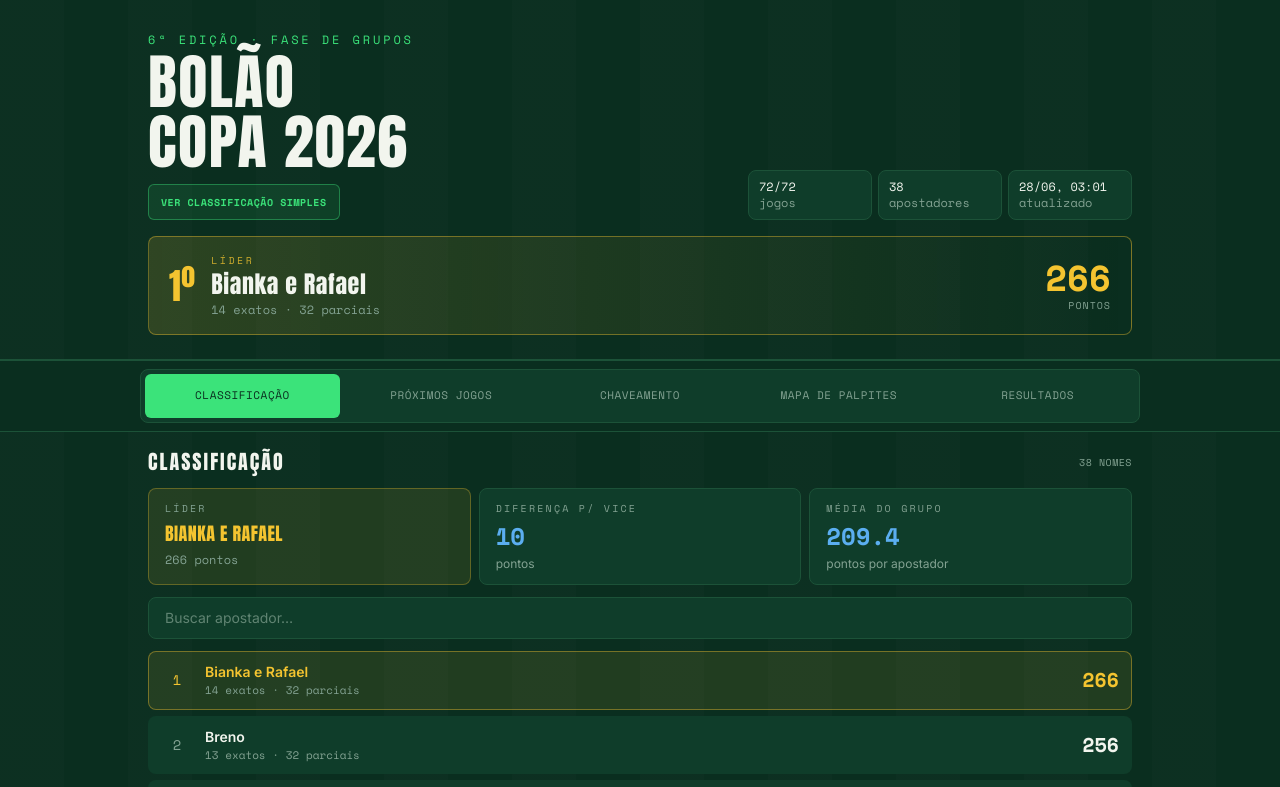
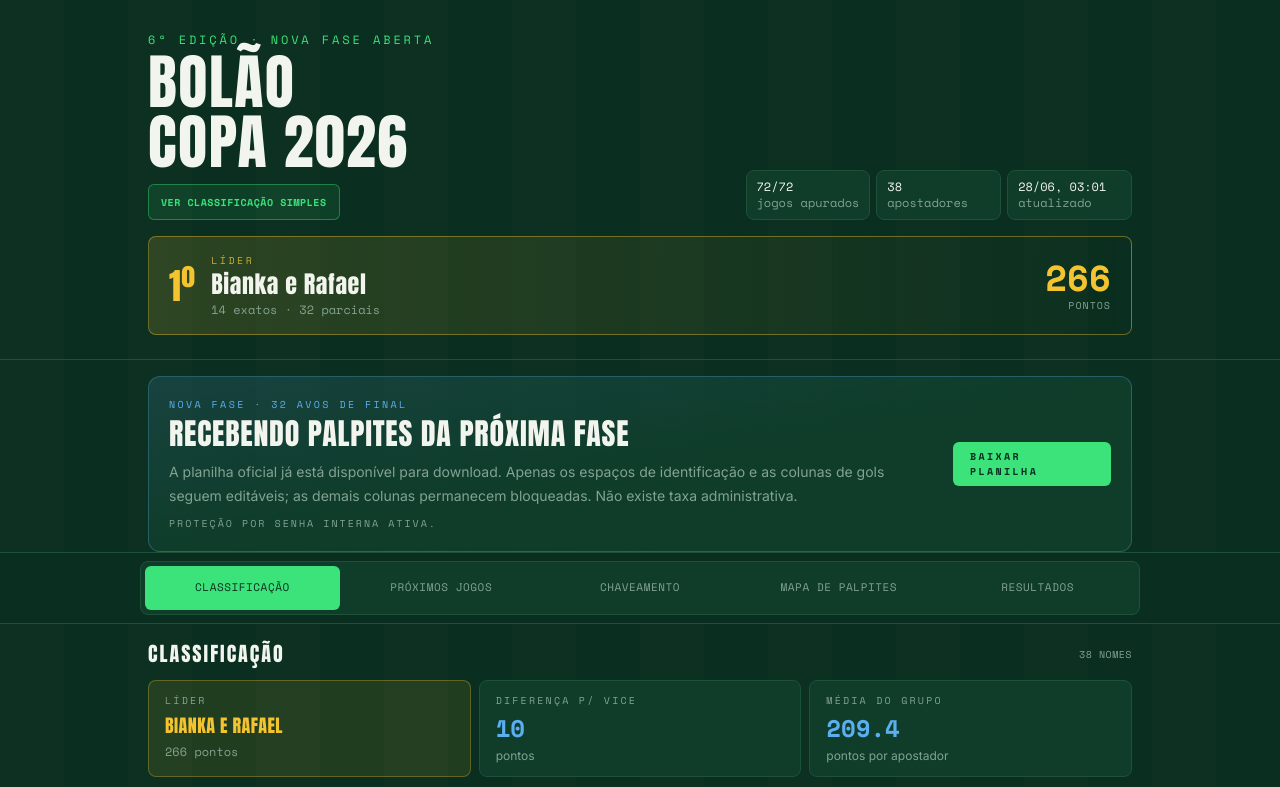
Before and after one commit to leandroclf/bolaocopa, a Next.js app: page / in a window 1280 px wide. Shown: the top 787 px of the page. Built offline with nearby package versions, Linux system fonts and the light colour scheme.

Commit message:
feat: add round of 32 messaging and spreadsheet download

```diff
--- a/src/app/classificacao/page.tsx
+++ b/src/app/classificacao/page.tsx
@@ -24,15 +24,24 @@ export default function SimpleClassificationPage() {
                 Classificação
               </h1>
               <p className="mt-0.5 font-mono text-[10px] text-[#26336b]">
-                {data.countedMatches}/72 jogos · atualizado {formatStamp(data.lastUpdated)}
+                {data.countedMatches}/72 jogos · nova fase aberta · atualizado {formatStamp(data.lastUpdated)}
               </p>
             </div>
-            <Link
-              href="/"
-              className="shrink-0 border border-[#001a78] bg-white px-2 py-1 font-mono text-[10px] font-bold uppercase text-[#001a78]"
-            >
-              site completo
-            </Link>
+            <div className="flex shrink-0 flex-wrap justify-end gap-2">
+              <a
+                href="/bolao_copa2026_final_envio.xlsx"
+                download
+                className="border border-[#001a78] bg-[#fff6a8] px-2 py-1 font-mono text-[10px] font-bold uppercase text-[#001a78]"
+              >
+                baixar planilha
+              </a>
+              <Link
+                href="/"
+                className="border border-[#001a78] bg-white px-2 py-1 font-mono text-[10px] font-bold uppercase text-[#001a78]"
+              >
+                site completo
+              </Link>
+            </div>
           </div>
         </div>
 
--- a/src/app/layout.tsx
+++ b/src/app/layout.tsx
@@ -2,8 +2,8 @@ import type { Metadata } from "next";
 import "./globals.css";
 
 export const metadata: Metadata = {
-  title: "Bolão Copa 2026 — Classificação",
-  description: "Classificação ao vivo do Bolão da Copa do Mundo 2026 (fase de grupos).",
+  title: "Bolão Copa 2026 — 32 avos de final",
+  description: "Classificação e chaveamento do Bolão da Copa do Mundo 2026, com palpites da próxima fase e download da planilha oficial.",
 };
 
 export default function RootLayout({ children }: { children: React.ReactNode }) {
--- a/src/app/page.tsx
+++ b/src/app/page.tsx
@@ -1,5 +1,6 @@
 import Scoreboard from "@/components/Scoreboard";
 import DashboardTabs from "@/components/DashboardTabs";
+import PhaseNotice from "@/components/PhaseNotice";
 import { getBracket, getLiveStandings, getStandings } from "@/lib/data";
 
 const fmt = (iso: string, opts: Intl.DateTimeFormatOptions) =>
@@ -18,6 +19,7 @@ export default function Page() {
         countedMatches={s.countedMatches}
         leader={leader}
       />
+      <PhaseNotice />
       <DashboardTabs standings={s} liveStandings={live} bracket={bracket} />
       <footer className="mx-auto max-w-5xl px-5 pt-6 text-center">
         <p className="font-mono text-[10px] uppercase tracking-[0.24em] text-slatey">Última atualização</p>
--- a/src/components/BracketView.tsx
+++ b/src/components/BracketView.tsx
@@ -78,7 +78,7 @@ export default function BracketView({ bracket }: { bracket: Bracket | null }) {
     return (
       <section className="mx-auto max-w-5xl px-5 py-8">
         <p className="rounded-lg border border-dashed border-pitch-line bg-pitch-2 px-4 py-6 text-center text-sm text-slatey">
-          O chaveamento aparece assim que a fase de grupos avançar.
+          O chaveamento da fase de 32 avos aparece assim que os confrontos forem consolidados.
         </p>
       </section>
     );
@@ -89,7 +89,7 @@ export default function BracketView({ bracket }: { bracket: Bracket | null }) {
       <div className="mb-3 flex items-end justify-between gap-4">
         <h2 className="font-display text-xl uppercase tracking-widest text-chalk">Chaveamento</h2>
         <p className="font-mono text-[10px] uppercase tracking-wider text-slatey">
-          {bracket.groupsComplete ? "mata-mata" : "fase de grupos em andamento"}
+          {bracket.groupsComplete ? "mata-mata" : "fase de 32 avos em preparação"}
         </p>
       </div>
 
--- /dev/null
+++ b/src/components/PhaseNotice.tsx
@@ -0,0 +1,35 @@
+const downloadHref = "/bolao_copa2026_final_envio.xlsx";
+
+export default function PhaseNotice() {
+  return (
+    <section className="mx-auto max-w-5xl px-5 pt-4">
+      <div className="overflow-hidden rounded-xl border border-info/30 bg-gradient-to-br from-info/15 via-pitch-2 to-pitch-2">
+        <div className="flex flex-col gap-4 p-5 lg:flex-row lg:items-center lg:justify-between">
+          <div className="max-w-3xl">
+            <p className="font-mono text-[10px] uppercase tracking-[0.24em] text-info">
+              nova fase · 32 avos de final
+            </p>
+            <h2 className="mt-1 font-display text-2xl uppercase tracking-wide text-chalk sm:text-3xl">
+              Recebendo palpites da próxima fase
+            </h2>
+            <p className="mt-2 text-sm leading-6 text-slatey">
+              A planilha oficial já está disponível para download. Apenas os espaços de identificação e as colunas de
+              gols seguem editáveis; as demais colunas permanecem bloqueadas. Não existe taxa administrativa.
+            </p>
+            <p className="mt-2 font-mono text-[10px] uppercase tracking-[0.2em] text-slatey">
+              Proteção por senha interna ativa.
+            </p>
+          </div>
+
+          <a
+            href={downloadHref}
+            download
+            className="inline-flex h-11 items-center justify-center rounded-md border border-lime/40 bg-lime px-4 font-mono text-[10px] font-bold uppercase tracking-[0.24em] text-pitch transition-colors hover:bg-chalk"
+          >
+            Baixar planilha
+          </a>
+        </div>
+      </div>
+    </section>
+  );
+}
--- a/src/components/RulesCard.tsx
+++ b/src/components/RulesCard.tsx
@@ -28,6 +28,9 @@ export default function RulesCard() {
           <h3 className="mb-3 font-display text-base uppercase tracking-widest text-chalk">Premiação</h3>
           <p className="font-mono text-xs text-slatey">Bolada total</p>
           <p className="font-mono text-2xl font-bold text-lime">R$ 3.800</p>
+          <p className="mt-3 rounded-md border border-lime/20 bg-lime/10 px-3 py-2 font-mono text-[10px] uppercase tracking-[0.22em] text-lime">
+            Sem taxa administrativa
+          </p>
           <ul className="mt-3 space-y-1.5 font-mono text-sm text-chalk">
             <li className="flex justify-between"><span className="text-slatey">1º · 70%</span><span>R$ 2.660</span></li>
             <li className="flex justify-between"><span className="text-slatey">2º · 20%</span><span>R$ 760</span></li>
--- a/src/components/Scoreboard.tsx
+++ b/src/components/Scoreboard.tsx
@@ -18,7 +18,7 @@ export default function Scoreboard({
         <div className="flex flex-wrap items-end justify-between gap-4">
           <div>
             <p className="font-mono text-[10px] uppercase tracking-[0.24em] text-lime sm:text-xs">
-              6ª edição · fase de grupos
+              6ª edição · nova fase aberta
             </p>
             <h1 className="mt-1 font-display text-4xl leading-[0.9] tracking-wide text-chalk sm:text-6xl">
               BOLÃO<br />COPA 2026
@@ -34,7 +34,7 @@ export default function Scoreboard({
           <div className="grid grid-cols-3 gap-1.5 font-mono text-[10px] text-slatey sm:min-w-[24rem] sm:text-xs">
             <div className="rounded-lg border border-pitch-line bg-pitch-2 px-2.5 py-2">
               <span className="block text-chalk">{countedMatches}/72</span>
-              <span>jogos</span>
+              <span>jogos apurados</span>
             </div>
             <div className="rounded-lg border border-pitch-line bg-pitch-2 px-2.5 py-2">
               <span className="block text-chalk">{totalParticipants}</span>
@@ -49,7 +49,7 @@ export default function Scoreboard({
 
         {countedMatches === 0 || !leader ? (
           <div className="mt-4 rounded-lg border border-dashed border-pitch-line bg-pitch-2 px-4 py-4">
-            <p className="font-display text-xl tracking-wide text-gold">AGUARDANDO RESULTADOS</p>
+            <p className="font-display text-xl tracking-wide text-gold">APURAÇÃO EM ANDAMENTO</p>
             <p className="mt-1 text-sm text-slatey">
               Os palpites estão registrados. A classificação aparece assim que o primeiro jogo for apurado.
             </p>
```
Also changed, not shown: 2 other files (tests, documents, lock files or other folders).
